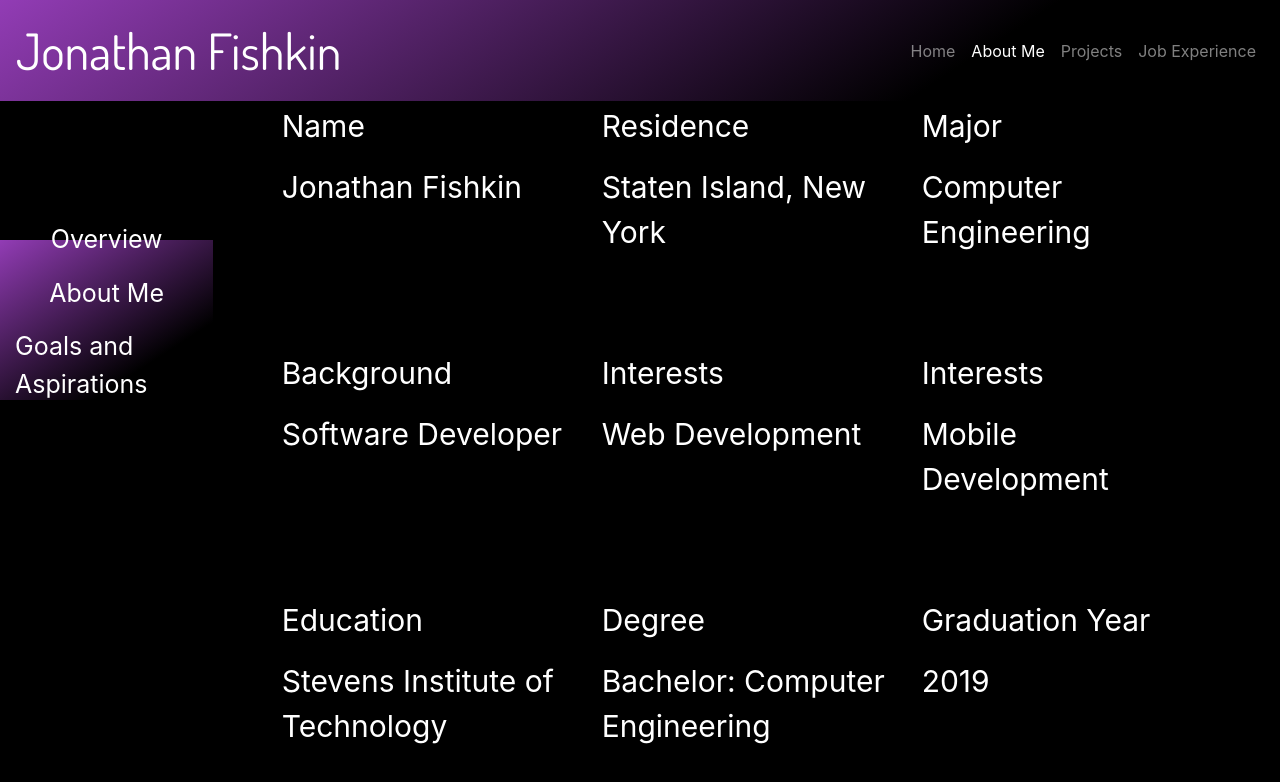
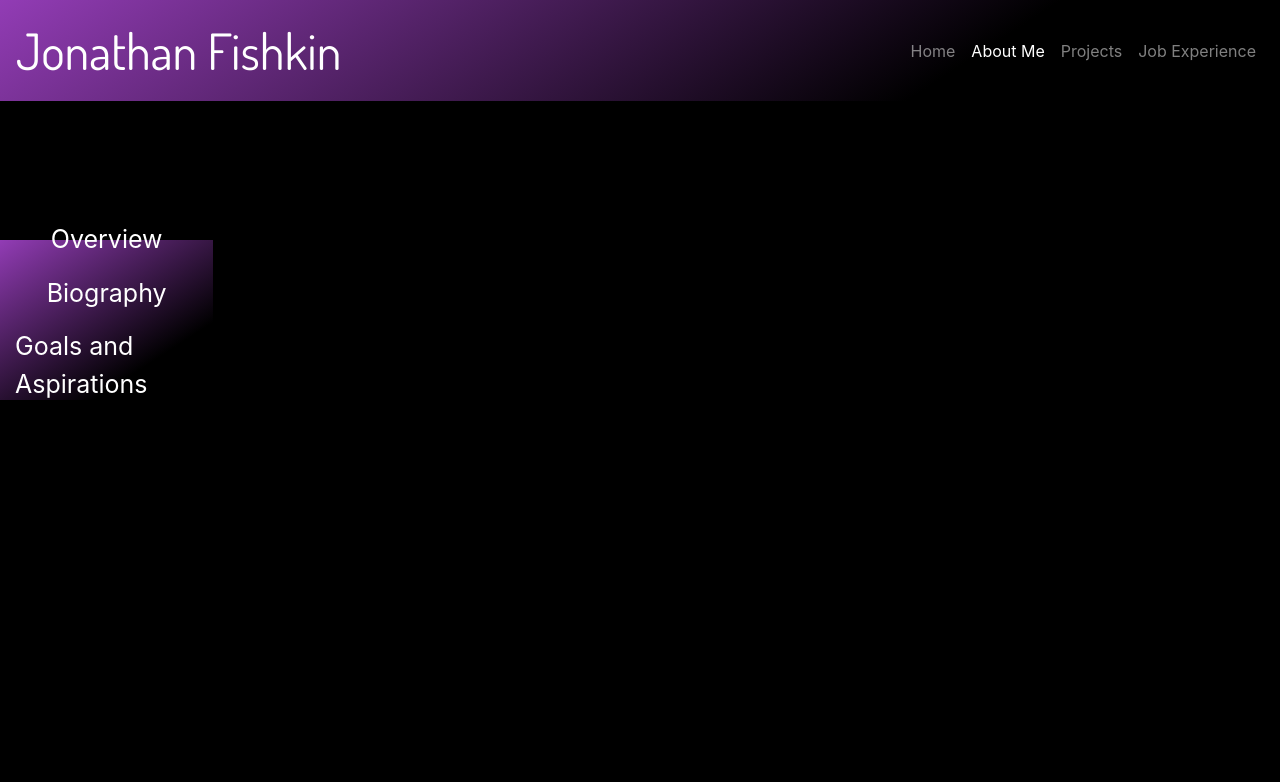
Before and after one commit to TheFish1996/MyPersonalWebsite, a React (Create React App) app in the folder FrontEnd/: page /aboutme in a window 1280 px wide. Shown: the top 782 px of the page. Built offline with nearby package versions, Linux system fonts and the light colour scheme.

Commit message:
updated about me page

```diff
--- a/FrontEnd/src/components/AboutMePage/AboutMe.js
+++ b/FrontEnd/src/components/AboutMePage/AboutMe.js
@@ -1,6 +1,8 @@
 import '../../styles/AboutMe.css';
 import React, { useState, useEffect } from 'react';
 import NavBar from '../Navbar'
+import Overview from './Overview'
+import Biography from './Biography'
 import {
     Fade,
     Container,
@@ -9,60 +11,34 @@ import {
   } from 'reactstrap'
 
 function AboutMe(props){
+
+    const[showElement, setElement] = useState("")
+
+    function showWhichElement(element){
+        setElement(element);
+    }
+
     return (
         <div>
             <NavBar pageName={"About Me"} classDefinition={"navbar-test"} />
             <Container fluid className="aboutMePage">
                 <Row>
                     <Col className="aboutMeBeginningLeft" xs="2" sm="2" md="2" lg ="2" xl="2">
-                        <p>Overview</p>
-                        <p>About Me</p>
+                        <p
+                            onClick={() => {showWhichElement("overview")}}
+                        >Overview</p>
+                        <p
+                            onClick={() => {showWhichElement("biography")}}
+                        >Biography</p>
                         <p>Goals and Aspirations</p>
                     </Col>
-                    <Col className="aboutMeBeginning" xs="8" sm="8" md="8" lg="8" xl="9">
-                        <Row>
-                            <Col className="tester" xs="7" sm="7" md="7" lg ="7" xl="4">
-                                <p>Name</p>
-                                <p>Jonathan Fishkin</p>
-                            </Col>
-                            <Col xs="7" sm="7" md="7" lg ="7" xl="4">
-                                <p>Residence</p>
-                                <p>Staten Island, New York</p>
-                            </Col>
-                            <Col xs="7" sm="7" md="7" lg ="7" xl="4">
-                                <p>Major</p>
-                                <p>Computer Engineering</p>
-                            </Col>
-                        </Row>
-                        <Row style={{marginTop: "10vh"}}>
-                            <Col xs="7" sm="7" md="7" lg ="7" xl="4">
-                                <p>Background</p>
-                                <p>Software Developer</p>
-                            </Col>
-                            <Col xs="7" sm="7" md="7" lg ="7" xl="4">
-                                <p>Interests</p>
-                                <p>Web Development</p>
-                            </Col>
-                            <Col xs="7" sm="7" md="7" lg ="7" xl="4">
-                                <p>Interests</p>
-                                <p>Mobile Development</p>
-                            </Col>
-                        </Row>
-                        <Row style={{marginTop: "10vh"}}>
-                            <Col xs="7" sm="7" md="7" lg ="7" xl="4">
-                                <p>Education</p>
-                                <p>Stevens Institute of Technology</p>
-                            </Col>
-                            <Col xs="7" sm="7" md="7" lg ="7" xl="4">
-                                <p>Degree</p>
-                                <p>Bachelor: Computer Engineering</p>
-                            </Col>
-                            <Col xs="7" sm="7" md="7" lg ="7" xl="4">
-                                <p>Graduation Year</p>
-                                <p>2019</p>
-                            </Col>
-                        </Row>
-                    </Col>
+                    {   showElement === "overview" &&
+                            <Overview />
+                    }
+                    {
+                        showElement === "biography" &&
+                            <Biography />
+                    }
                 </Row>
             </Container>
         </div>
--- /dev/null
+++ b/FrontEnd/src/components/AboutMePage/Biography.js
@@ -0,0 +1,29 @@
+import React, { useState, useEffect } from 'react';
+import {
+    Fade,
+    Container,
+    Row,
+    Col,
+  } from 'reactstrap'
+
+    function Biography(props){
+        return (
+            <Col className="aboutMeBeginning" xs="8" sm="8" md="8" lg="8" xl="9">
+                <Row>
+                    <Col className="overviewElements" xs="7" sm="7" md="7" lg ="7" xl="4">
+                        <p>NAME</p>
+                        <p>Jonathan Fishkin</p>
+                    </Col>
+                    <Col className="overviewElements" xs="7" sm="7" md="7" lg ="7" xl="4">
+                        <p>RESIDENCE</p>
+                        <p>Staten Island, New York</p>
+                    </Col>
+                    <Col className="overviewElements" xs="7" sm="7" md="7" lg ="7" xl="4">
+                        <p>MAJOR</p>
+                        <p>Computer Engineering</p>
+                    </Col>
+                </Row>
+            </Col>
+        )
+    }
+  export default Biography;
--- /dev/null
+++ b/FrontEnd/src/components/AboutMePage/Overview.js
@@ -0,0 +1,58 @@
+import React, { useState, useEffect } from 'react';
+import {
+    Fade,
+    Container,
+    Row,
+    Col,
+  } from 'reactstrap'
+
+    function Overview(props){
+        return (
+            <Col className="aboutMeBeginning" xs="8" sm="8" md="8" lg="8" xl="9">
+                <Row>
+                    <Col className="overviewElements" xs="7" sm="7" md="7" lg ="7" xl="4">
+                        <p>NAME</p>
+                        <p>Jonathan Fishkin</p>
+                    </Col>
+                    <Col className="overviewElements" xs="7" sm="7" md="7" lg ="7" xl="4">
+                        <p>RESIDENCE</p>
+                        <p>Staten Island, New York</p>
+                    </Col>
+                    <Col className="overviewElements" xs="7" sm="7" md="7" lg ="7" xl="4">
+                        <p>MAJOR</p>
+                        <p>Computer Engineering</p>
+                    </Col>
+                </Row>
+                <Row style={{marginTop: "10vh"}}>
+                    <Col className="overviewElements" style={{animationDelay:"1s"}} xs="7" sm="7" md="7" lg ="7" xl="4">
+                        <p>BACKGROUND</p>
+                        <p>Software Developer</p>
+                    </Col>
+                    <Col className="overviewElements" style={{animationDelay:"1s"}} xs="7" sm="7" md="7" lg ="7" xl="4">
+                        <p>INTERESTS</p>
+                        <p>Web Development</p>
+                    </Col>
+                    <Col className="overviewElements" style={{animationDelay:"1s"}} xs="7" sm="7" md="7" lg ="7" xl="4">
+                        <p>INTERESTS</p>
+                        <p>Mobile Development</p>
+                    </Col>
+                </Row>
+                <Row style={{marginTop: "10vh"}}>
+                    <Col className="overviewElements" style={{animationDelay:"2s"}} xs="7" sm="7" md="7" lg ="7" xl="4">
+                        <p>EDUCATION</p>
+                        <p>Stevens Institute of Technology</p>
+                    </Col>
+                    <Col className="overviewElements" style={{animationDelay:"2s"}} xs="7" sm="7" md="7" lg ="7" xl="4">
+                        <p>DEGREE</p>
+                        <p>Bachelor: Computer Engineering</p>
+                    </Col>
+                    <Col className="overviewElements" style={{animationDelay:"2s"}} xs="7" sm="7" md="7" lg ="7" xl="4">
+                        <p>GRADUATION YEAR</p>
+                        <p>2019</p>
+                    </Col>
+                </Row>
+            </Col>
+        )
+    }
+
+  export default Overview;
--- a/FrontEnd/src/styles/AboutMe.css
+++ b/FrontEnd/src/styles/AboutMe.css
@@ -36,4 +36,22 @@
 
 .aboutMeBeginningLeft p {
   font-size: 25px;
+  cursor: pointer;
 }
+
+.overviewElements{
+  opacity: 0;
+  border-left: 3px solid  #923cb5;
+	animation: fadeInOverview 1s ease-in both;
+}
+
+@keyframes fadeInOverview {
+	from {
+		opacity: 0;
+		transform: translate3d(0, -80%, 0);
+	}
+	to {
+		opacity: 1;
+		transform: translate3d(0, 0, 0);
+	}
+}
```
